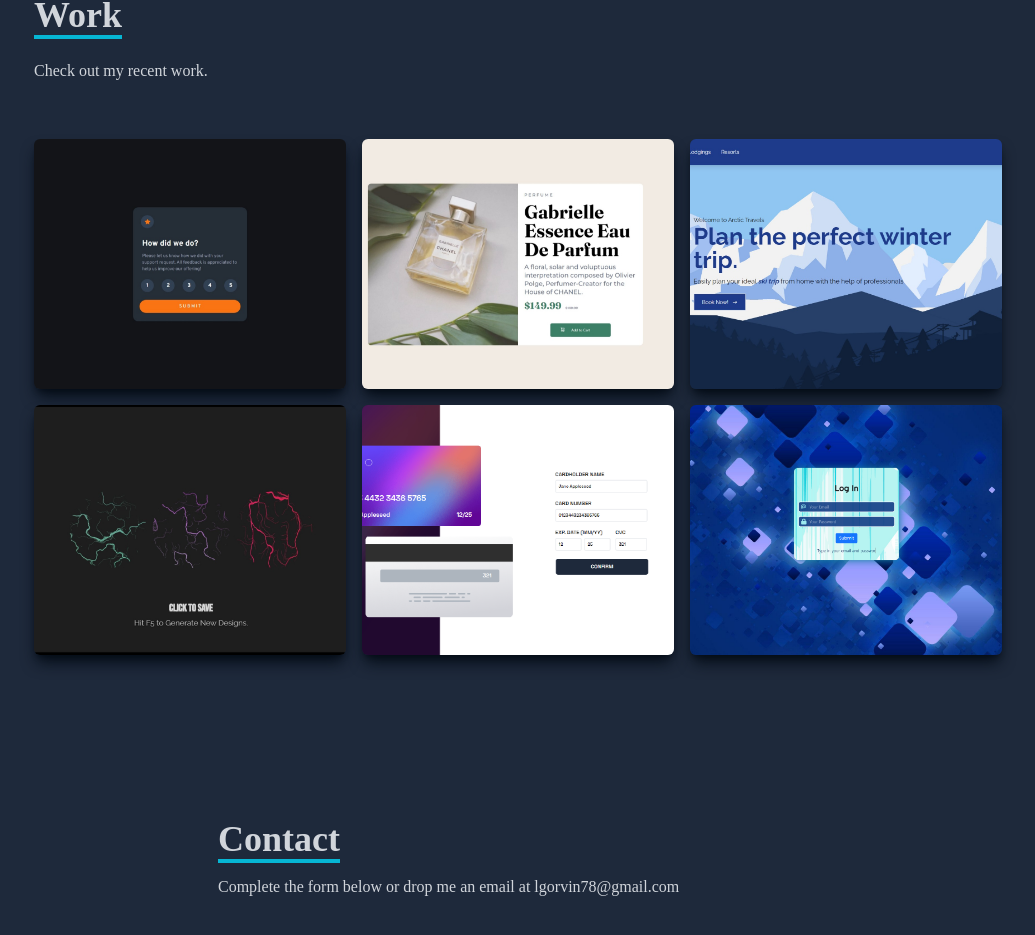
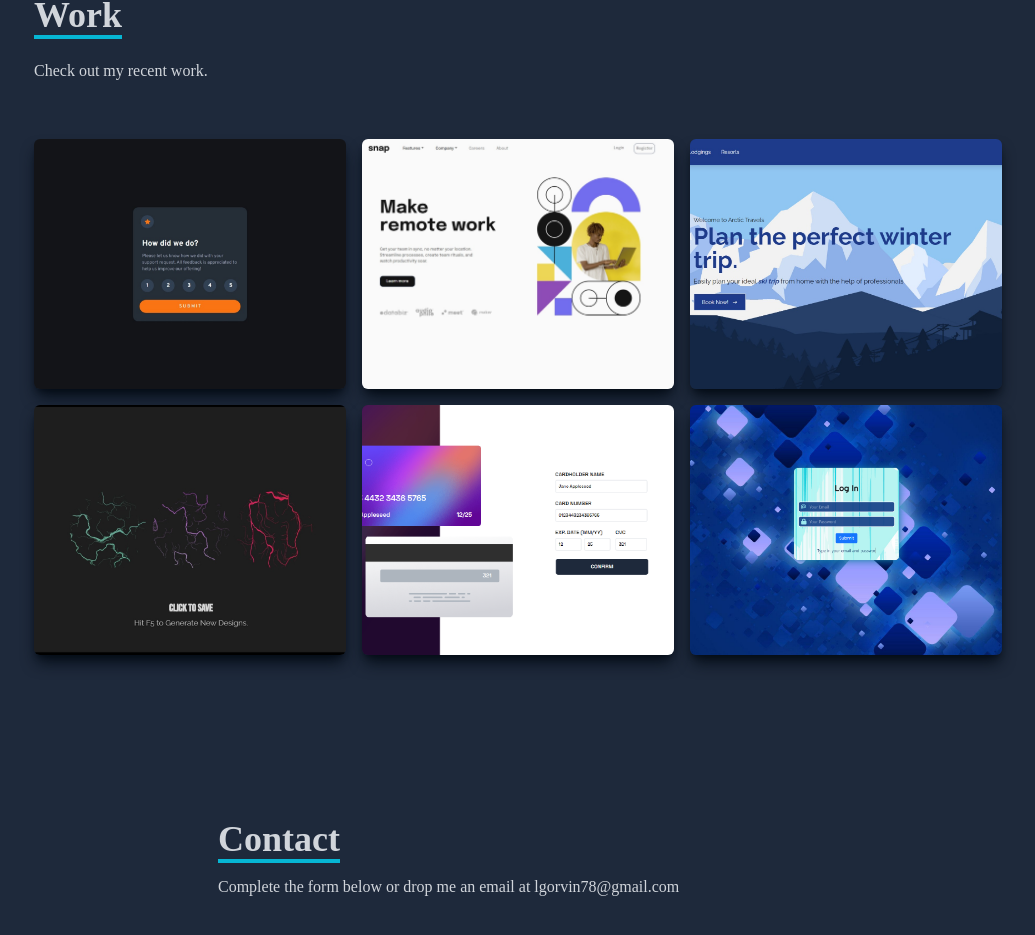
Before and after one commit to lgorvin/react-portfolio, a React (Create React App) app: page / in a window 1280 px wide. Shown: the part 2475-3410 px from the top of the page, without its empty margins (122-1157 px from the left). Built offline with nearby package versions, Linux system fonts and the light colour scheme.

Commit message:
Changed work section

```diff
--- a/src/components/Work.jsx
+++ b/src/components/Work.jsx
@@ -1,6 +1,6 @@
 import React from "react";
 import ratingComponent from "../assets/rating-component.jpeg";
-import cardComponent from "../assets/card-component.jpeg";
+import remoteWork from "../assets/remotework.jpeg";
 import arcticTravel from "../assets/arctictravel.jpeg";
 import aiDesign from "../assets/aidesign.jpeg";
 import logInForm from "../assets/loginform.png";
@@ -42,15 +42,15 @@ const Work = () => {
           </div>
 
           <div
-            style={{ backgroundImage: `url(${cardComponent})` }}
+            style={{ backgroundImage: `url(${remoteWork})` }}
             className="shadow-lg shadow-[#040c16] group container rounded-md flex justify-center items-center mx-auto content-div"
           >
             <div className="opacity-0 group-hover:opacity-100">
               <span className="text-2xl font-bold text-white tracking-wider">
-                Card Component
+                Remote Work Website
               </span>
               <div className="pt-8 text-center">
-                <a href="https://keen-starburst-d1403e.netlify.app/">
+                <a href="https://comforting-alpaca-dca519.netlify.app/">
                   <button className="text-center rounded-lg px-4 py-3 m-2 bg-white text-gray-700 font-bold text-lg ">
                     Demo
                   </button>
@@ -66,7 +66,7 @@ const Work = () => {
 
           <div
             style={{ backgroundImage: `url(${arcticTravel})` }}
-            className="shadow-lg shadow-[#040c16] group container rounded-md flex justify-center items-center mx-auto content-div"
+            className="shadow-lg shadow-[#040c16]  group container rounded-md flex justify-center items-center mx-auto content-div"
           >
             <div className="opacity-0 group-hover:opacity-100">
               <span className="text-2xl font-bold text-white tracking-wider">
```
Also changed, not shown: src/assets/remotework.jpeg (added).
